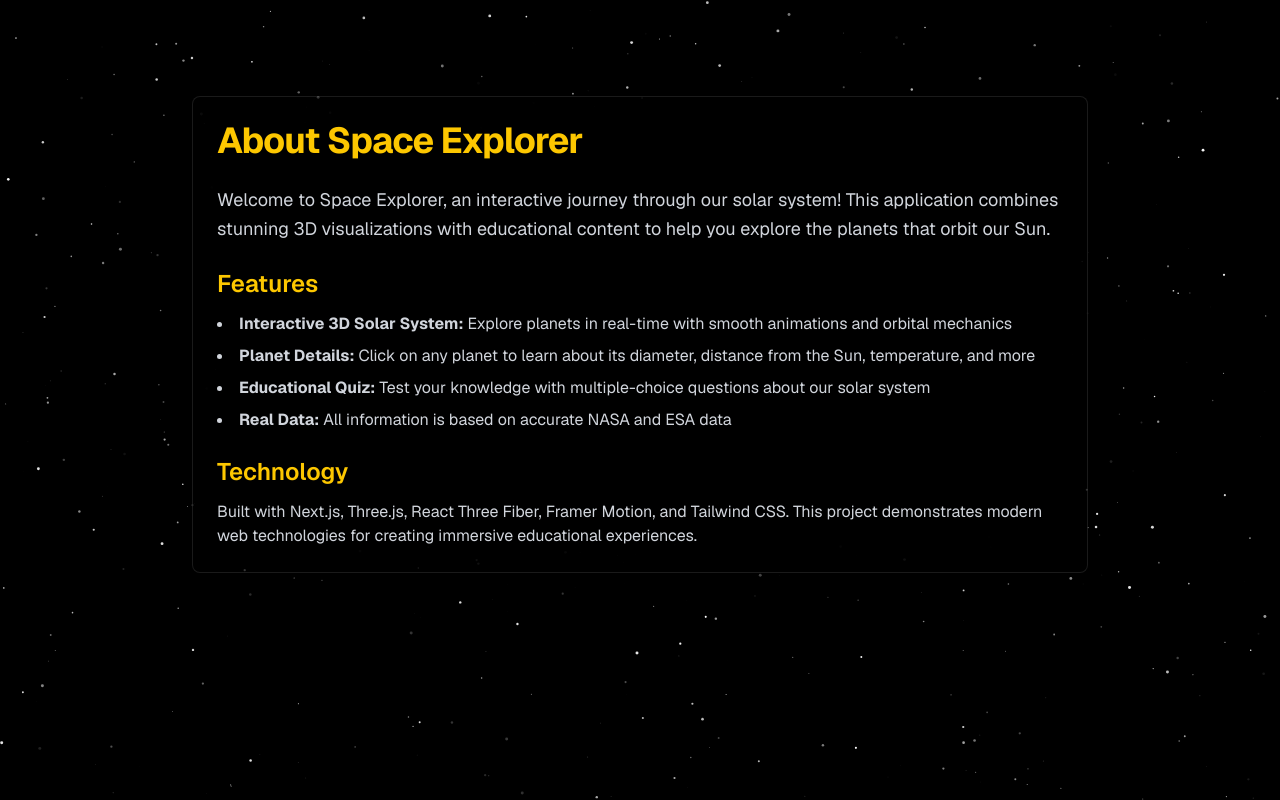
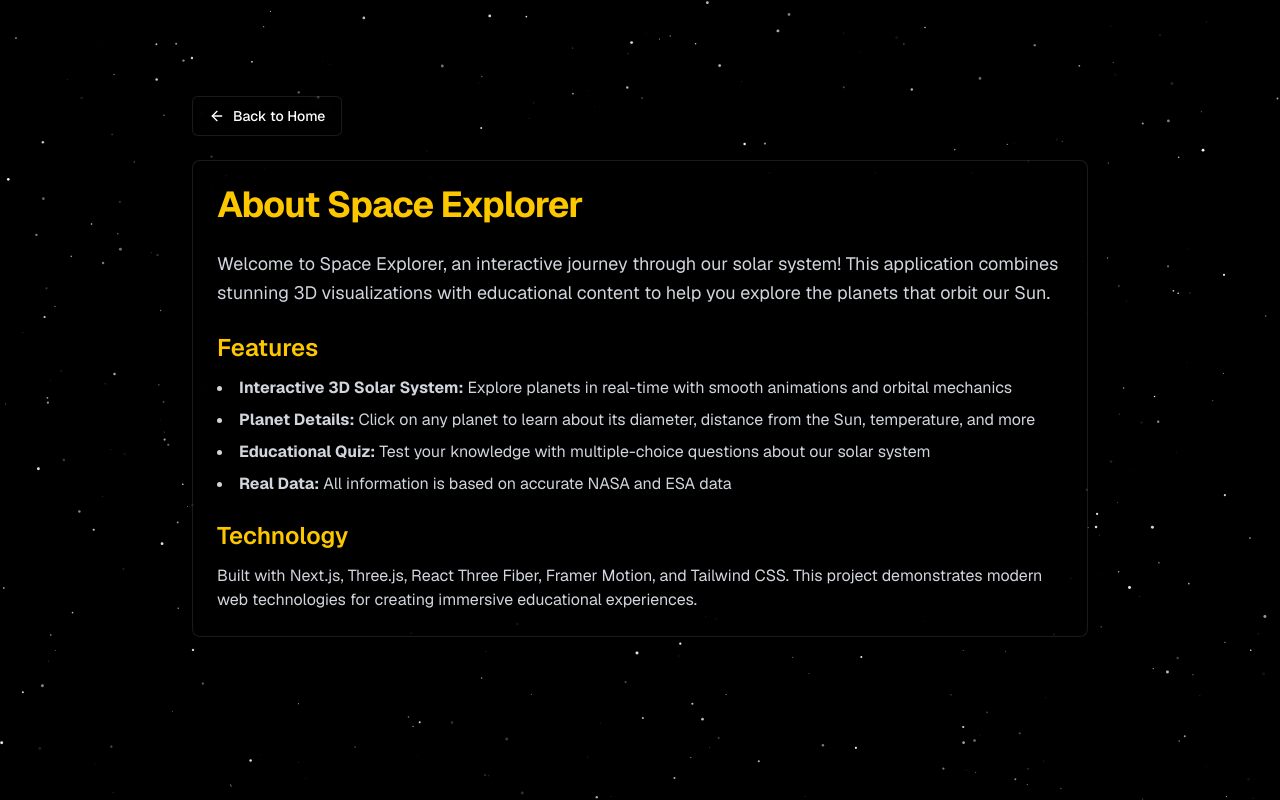
Before and after one commit to ajuksyy/space-exploere, a Next.js app: page /about in a window 1280 px wide. Built offline with nearby package versions, Linux system fonts and the light colour scheme.

Commit message:
button sound change

```diff
--- a/src/app/about/page.tsx
+++ b/src/app/about/page.tsx
@@ -1,9 +1,24 @@
+"use client";
+
+import Link from "next/link";
+import { Button } from "@/components/ui/button";
+import { ArrowLeft } from "lucide-react";
 import { Card, CardContent, CardHeader, CardTitle } from "@/components/ui/card";
+import { playBackButtonSound } from "@/lib/sounds";
 
 export default function AboutPage() {
   return (
     <div className="min-h-screen pt-24 pb-12 px-6">
       <div className="container mx-auto max-w-4xl">
+        <Link href="/" onClick={() => playBackButtonSound()} className="inline-block mb-6">
+          <Button
+            variant="outline"
+            className="bg-black/50 border-white/20 text-white hover:bg-white/10 backdrop-blur-sm"
+          >
+            <ArrowLeft className="mr-2 h-4 w-4" />
+            Back to Home
+          </Button>
+        </Link>
         <Card className="bg-black/50 border-white/20 text-white backdrop-blur-lg">
           <CardHeader>
             <CardTitle className="text-4xl font-bold text-yellow-400">
--- a/src/app/contact/page.tsx
+++ b/src/app/contact/page.tsx
@@ -1,10 +1,24 @@
+"use client";
+
+import Link from "next/link";
+import { Button } from "@/components/ui/button";
+import { ArrowLeft } from "lucide-react";
 import { Card, CardContent, CardHeader, CardTitle } from "@/components/ui/card";
-import { Button } from "@/components/ui/button";
+import { playBackButtonSound } from "@/lib/sounds";
 
 export default function ContactPage() {
   return (
     <div className="min-h-screen pt-24 pb-12 px-6">
       <div className="container mx-auto max-w-4xl">
+        <Link href="/" onClick={() => playBackButtonSound()} className="inline-block mb-6">
+          <Button
+            variant="outline"
+            className="bg-black/50 border-white/20 text-white hover:bg-white/10 backdrop-blur-sm"
+          >
+            <ArrowLeft className="mr-2 h-4 w-4" />
+            Back to Home
+          </Button>
+        </Link>
         <Card className="bg-black/50 border-white/20 text-white backdrop-blur-lg">
           <CardHeader>
             <CardTitle className="text-4xl font-bold text-yellow-400">
--- a/src/app/solar-system/page.tsx
+++ b/src/app/solar-system/page.tsx
@@ -5,12 +5,12 @@ import { Button } from "@/components/ui/button";
 import { ArrowLeft } from "lucide-react";
 import SolarSystemScene from "@/components/SolarSystemScene";
 import PlanetPanel from "@/components/PlanetPanel";
-import { playButtonClickSound } from "@/lib/sounds";
+import { playBackButtonSound } from "@/lib/sounds";
 
 export default function SolarSystemPage() {
   return (
     <div className="relative w-full h-screen overflow-hidden">
-      <Link href="/" onClick={() => playButtonClickSound()} className="absolute top-4 left-4 z-50">
+      <Link href="/" onClick={() => playBackButtonSound()} className="absolute top-4 left-4 z-50">
         <Button
           variant="outline"
           className="bg-black/50 border-white/20 text-white hover:bg-white/10 backdrop-blur-sm"
--- a/src/components/QuizDialog.tsx
+++ b/src/components/QuizDialog.tsx
@@ -11,8 +11,8 @@ import { useQuizStore } from "@/store/quizStore";
 import QuizQuestion from "./QuizQuestion";
 import { Button } from "@/components/ui/button";
 import { Card, CardContent, CardHeader, CardTitle } from "@/components/ui/card";
-import { Trophy, RotateCcw } from "lucide-react";
-import { playButtonClickSound } from "@/lib/sounds";
+import { Trophy, RotateCcw, ArrowLeft } from "lucide-react";
+import { playButtonClickSound, playBackButtonSound } from "@/lib/sounds";
 
 export default function QuizDialog() {
   const {
@@ -37,16 +37,33 @@ export default function QuizDialog() {
     startQuiz(shuffled.slice(0, 10));
   };
 
+  const handleClose = () => {
+    playBackButtonSound();
+    closeQuiz();
+  };
+
   return (
-    <Dialog open={isOpen} onOpenChange={closeQuiz}>
+    <Dialog open={isOpen} onOpenChange={handleClose}>
       <DialogContent className="max-w-2xl max-h-[90vh] overflow-y-auto bg-gradient-to-br from-gray-900 to-black border-white/20 text-white">
         <DialogHeader>
+          <div className="flex items-center justify-between">
+            <div>
               <DialogTitle className="text-2xl font-bold text-yellow-400">
                 Solar System Quiz
               </DialogTitle>
               <DialogDescription className="text-gray-300">
                 Test your knowledge about our solar system!
               </DialogDescription>
+            </div>
+            <Button
+              variant="ghost"
+              size="icon"
+              onClick={handleClose}
+              className="text-white hover:text-yellow-400"
+            >
+              <ArrowLeft className="h-5 w-5" />
+            </Button>
+          </div>
         </DialogHeader>
 
         {!isFinished ? (
--- a/src/lib/sounds.ts
+++ b/src/lib/sounds.ts
@@ -2,6 +2,7 @@
 
 let buttonClickAudio: HTMLAudioElement | null = null;
 let planetClickAudio: HTMLAudioElement | null = null;
+let backButtonAudio: HTMLAudioElement | null = null;
 
 export function playButtonClickSound() {
   if (!buttonClickAudio) {
@@ -24,3 +25,14 @@ export function playPlanetClickSound() {
     // Ignore errors if audio fails to play
   });
 }
+
+export function playBackButtonSound() {
+  if (!backButtonAudio) {
+    backButtonAudio = new Audio('/sounds/back-button.mp3');
+    backButtonAudio.volume = 0.5;
+  }
+  backButtonAudio.currentTime = 0;
+  backButtonAudio.play().catch(() => {
+    // Ignore errors if audio fails to play
+  });
+}
```
Also changed, not shown: 1 other file (tests, documents, lock files or other folders). Lines whose indentation alone changed are shown as unchanged.
